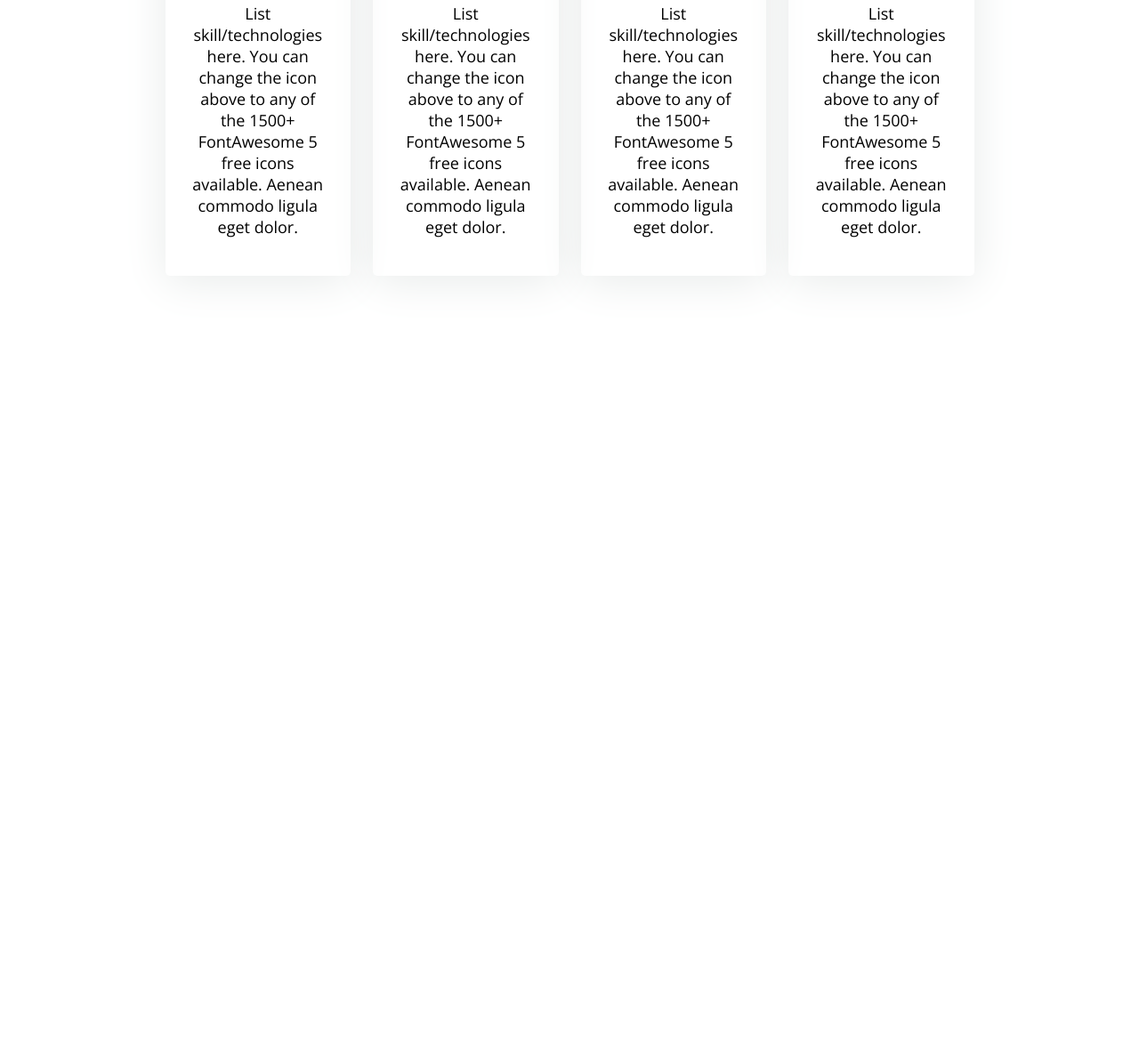
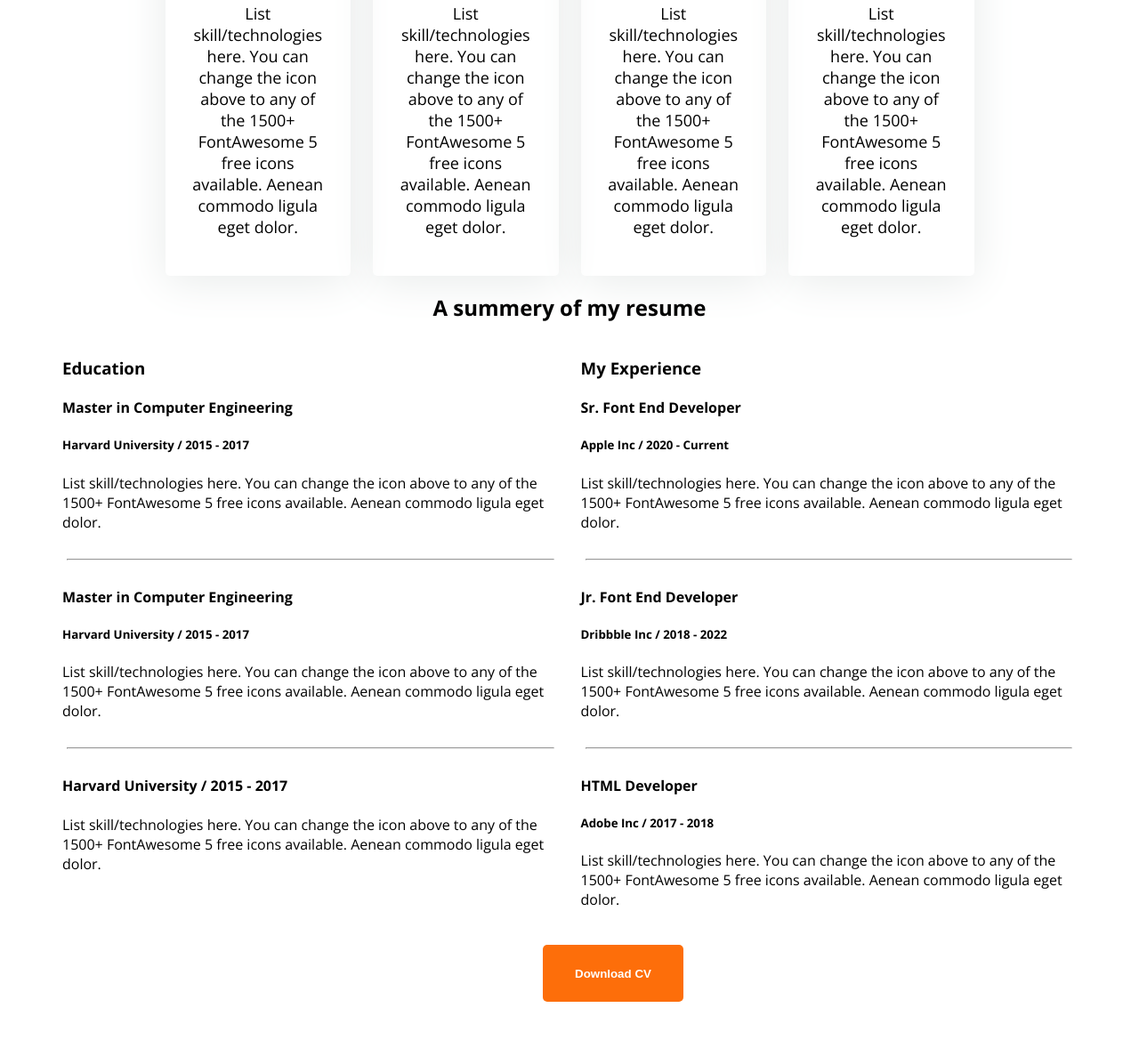
Before and after one commit to ms5378785-dev/web-portfolio-01, a plain HTML site: page styles/index.html in a window 1280 px wide. Shown: the part 1787-2956 px from the top of the page at 89% size. Before the commit the page ends 2227 px from the top, so only its background shows below. Drawn offline with nearby package versions, Linux system fonts and the light colour scheme; a web font is replaced by a local one.

Commit message:
remsume added

```diff
--- a/styles/index.html
+++ b/styles/index.html
@@ -63,23 +63,24 @@
     <h1>What I Do</h1>
     <P>I have more than 10 years experience building software for clients all over the world.  Below is a quick overview of my main technical skill sets and technologies i use. Want to find out more about my experience? Check out my online resume and project portfolio.</P>
     <div class="skill-container">
+        <!-- .skill*4>img+h4.skill-title+p.skill-description -->
         <div class="skill">
             <img src="icons/mongo.png" alt="">
             <h4 class="skill-title">Vanilla react js</h4>
             <p class="skill-description">List skill/technologies here. You can change the icon above to any of the 1500+ FontAwesome 5 free icons available. Aenean commodo ligula eget dolor.</p>
         </div>
         <div class="skill">
-            <img src="icons/react.png" alt="">
+            <img class="s1" src="icons/react.png" alt="">
             <h4 class="skill-title">React</h4>
             <p class="skill-description">List skill/technologies here. You can change the icon above to any of the 1500+ FontAwesome 5 free icons available. Aenean commodo ligula eget dolor.</p>
         </div>
         <div class="skill">
-            <img src="icons/nodejs.png" alt="">
+            <img class="s1" src="icons/nodejs.png" alt="">
             <h4 class="skill-title">Node js</h4>
             <p class="skill-description">List skill/technologies here. You can change the icon above to any of the 1500+ FontAwesome 5 free icons available. Aenean commodo ligula eget dolor.</p>
         </div>
         <div class="skill">
-            <img src="icons/mongo.png" alt="">
+            <img class="s1" src="icons/mongo.png" alt="">
             <h4 class="skill-title">Mongo Db</h4>
             <p class="skill-description">List skill/technologies here. You can change the icon above to any of the 1500+ FontAwesome 5 free icons available. Aenean commodo ligula eget dolor.</p>
         </div>
@@ -87,6 +88,60 @@
 
 
 </section>
+<section class="resume">
+     <h1 class="section-title" style="text-align: center;">A summery of my resume</h1>
+    <!-- .resume-colum*2>h3.resume-title+experience*3>h4.exp-title+h5.exp-sub-title+.exp-des -->
+     <div class="resume-container">
+       <div class="resume-colum">
+        <h3 class="resume-title">Education</h3>
+        <div class="experience">
+            <h4 class="exp-title">Master in Computer Engineering</h4>
+            <h5 class="exp-sub-title">Harvard University / 2015 - 2017</h5>
+            <div class="exp-des">List skill/technologies here. You can change the icon above
+to any of the 1500+ FontAwesome 5 free icons available. Aenean commodo ligula eget dolor.</div>
+        </div> <hr>
+
+        <div class="experience">
+            <h4 class="exp-title">Master in Computer Engineering</h4>
+            <h5 class="exp-sub-title">Harvard University / 2015 - 2017</h5>
+            <div class="exp-des">List skill/technologies here. You can change the icon above
+to any of the 1500+ FontAwesome 5 free icons available. Aenean commodo ligula eget dolor.</div>
+        </div> <hr>
+        <div class="experience">
+            <h4 class="exp-title">Harvard University / 2015 - 2017</h4>
+            <h5 class="exp-sub-title"></h5>
+            <div class="exp-des">List skill/technologies here. You can change the icon above
+to any of the 1500+ FontAwesome 5 free icons available. Aenean commodo ligula eget dolor.</div>
+        </div>
+       </div>
+       <div class="resume-colum">
+        <h3 class="resume-title">My Experience</h3>
+        <div class="experience">
+            <h4 class="exp-title">Sr. Font End Developer</h4>
+            <h5 class="exp-sub-title">Apple Inc / 2020 - Current</h5>
+            <div class="exp-des">List skill/technologies here. You can change the icon above
+to any of the 1500+ FontAwesome 5 free icons available. Aenean commodo ligula eget dolor.</div>
+        </div> <hr>
+        <div class="experience">
+            <h4 class="exp-title">Jr. Font End Developer</h4>
+            <h5 class="exp-sub-title">Dribbble Inc / 2018 - 2022</h5>
+            <div class="exp-des">List skill/technologies here. You can change the icon above
+to any of the 1500+ FontAwesome 5 free icons available. Aenean commodo ligula eget dolor.</div>
+        </div> <hr>
+        <div class="experience">
+            <h4 class="exp-title">HTML Developer</h4>
+            <h5 class="exp-sub-title">Adobe Inc / 2017 - 2018</h5>
+            <div class="exp-des">List skill/technologies here. You can change the icon above
+to any of the 1500+ FontAwesome 5 free icons available. Aenean commodo ligula eget dolor.</div>
+        </div>
+       </div>
+    </div>
+    </div>
+
+</section>
+<div class="s3">
+<button class="paint" >Download CV</button>
+</div>
     </main>
     <footer>
 
--- a/styles/port.css
+++ b/styles/port.css
@@ -110,3 +110,15 @@ max-width: 580px;
       border-radius: 5px;
       box-shadow: 0px 6px 50px 0px #e8ebea;
    }
+      /* resume section */
+      .resume-container{
+         display: flex;
+         gap: 25px;
+      }
+      hr{
+         margin: 30px 5px;
+      }
+      .s3{
+         margin-left: 500px;
+         padding: 40px;
+      }
```
